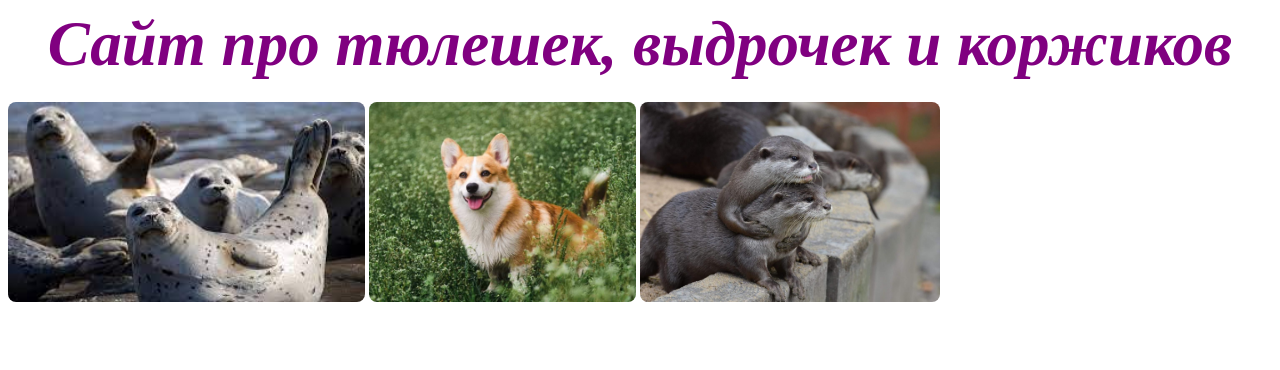
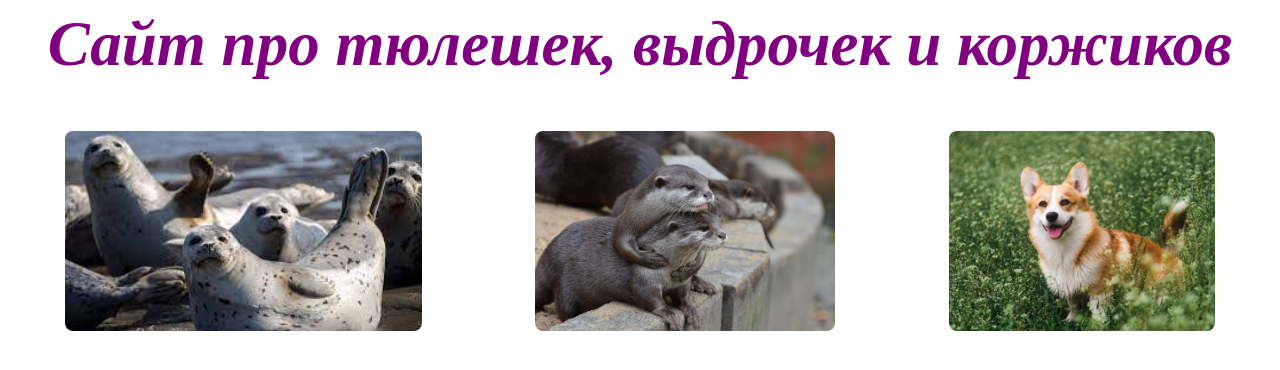
Before and after one commit to lizaderkach/cute_animals, a plain HTML site: page index.html in a window 1280 px wide. Drawn offline with Linux system fonts and the light colour scheme.

Commit message:
Update main page layout

```diff
--- /dev/null
+++ b/assets/styles/index.css
@@ -0,0 +1,16 @@
+.heading {
+  color: purple;
+  font-size: 63px;
+}
+
+#links {
+  display: flex;
+  justify-content: space-around;
+  margin: 50px 0;
+}
+
+.link {
+  border-radius: 8px;
+  height: 200px;
+  width: auto;
+}
--- a/index.html
+++ b/index.html
@@ -1,28 +1,22 @@
 <html>
   <head>
     <title>Seal</title>
-    <style>
-      .heading {
-        color: purple;
-        font-size: 63px;
-      }
-      #links {
-      }
-      #links > img {
-        border-radius: 8px;
-        height: 200px;
-        width: auto;
-      }
-    </style>
+    <link rel="stylesheet" href="assets/styles/index.css" type="text/css" />
   </head>
   <body>
     <h1 align="center">
       <i class="heading">Сайт про тюлешек, выдрочек и коржиков</i>
     </h1>
     <div id="links">
-      <img alt="seals" src="./assets/images/seals.jpeg" />
-      <img alt="corgi" src="./assets/images/corgi.jpeg" />
-      <img alt="otters" src="./assets/images/otters.jpeg" />
+      <a href="assets/pages/seals.html">
+        <img alt="seals" src="./assets/images/seals.jpeg" class="link" />
+      </a>
+      <a href="assets/pages/otters.html"
+        ><img alt="otters" src="./assets/images/otters.jpeg" class="link"
+      /></a>
+      <a href="assets/pages/corgies.html"
+        ><img alt="corgi" src="./assets/images/corgi.jpeg" class="link"
+      /></a>
     </div>
   </body>
 </html>
```
Also changed, not shown: assets/pages/corgies.html (added, +10 -0 lines), assets/pages/otters.html (added, +10 -0 lines), assets/pages/seals.html (added, +6 -0 lines), seal.png (added), tyulen-kraboed.jpeg (added), yshastii_seal.jpeg (added).
